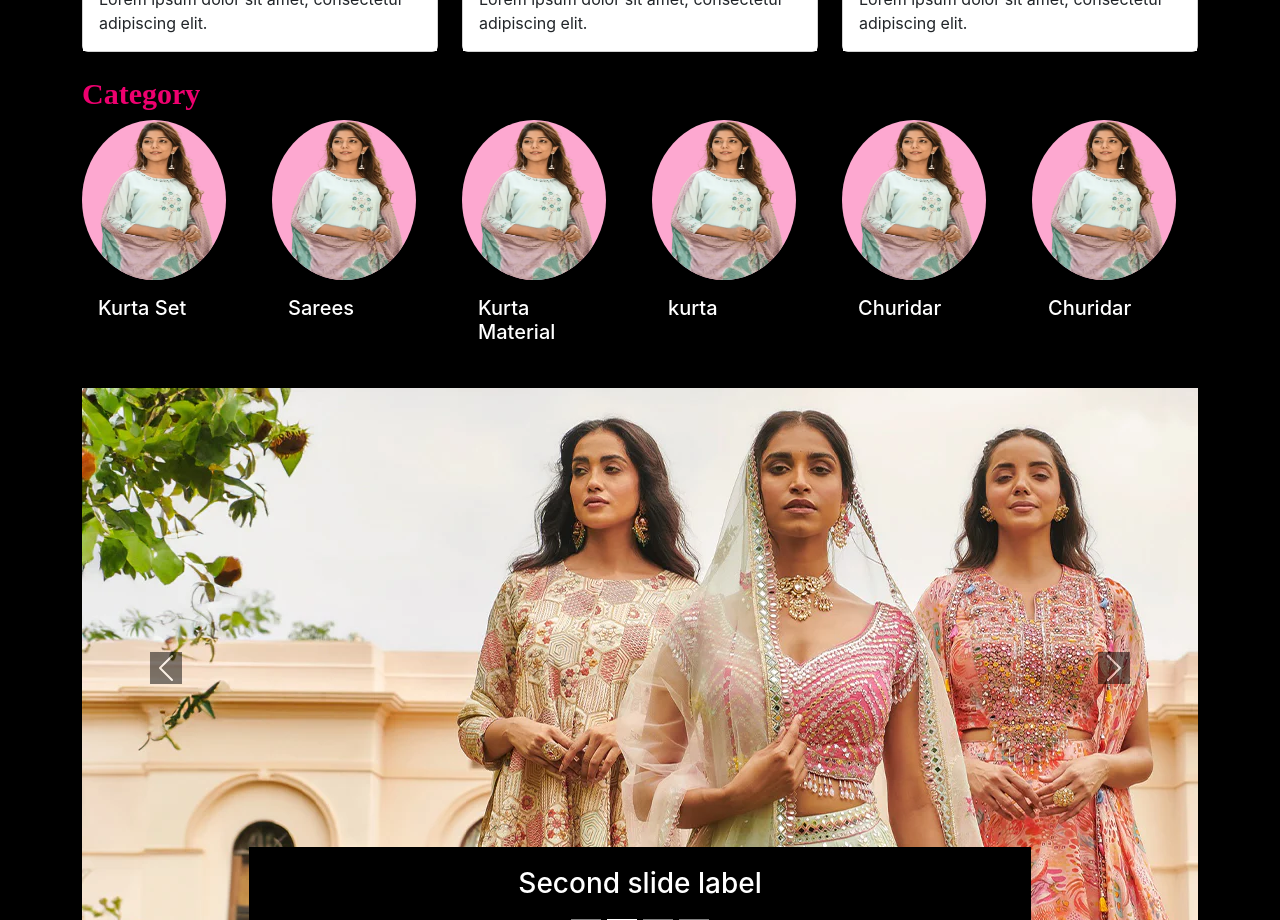
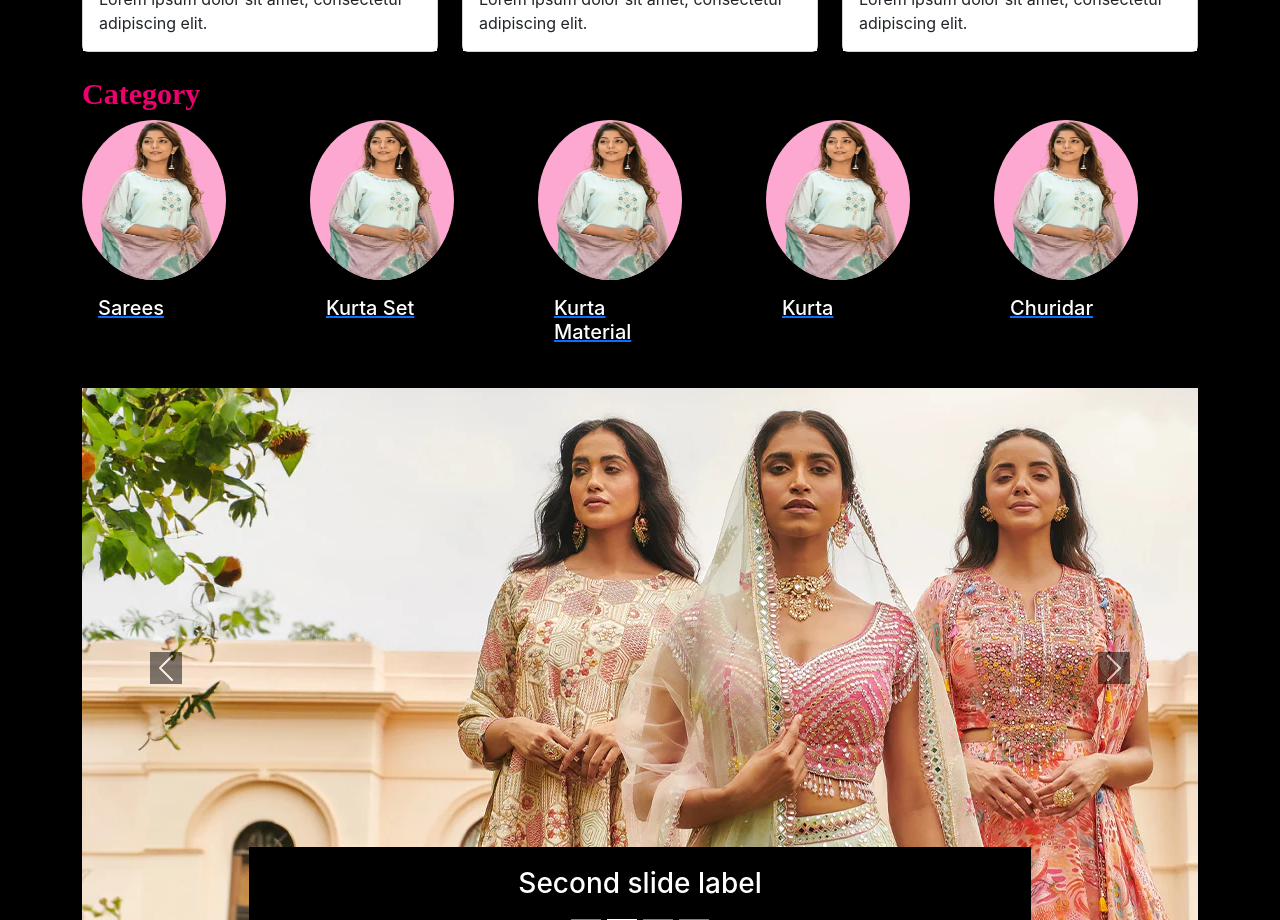
Before and after one commit to dhanwis/E-commerce-HAK, a React (Create React App) app: page / in a window 1280 px wide. Shown: the part 1920-2840 px from the top of the page. Built offline with nearby package versions, Linux system fonts and the light colour scheme.

Commit message:
category

```diff
--- a/src/App.js
+++ b/src/App.js
@@ -8,6 +8,8 @@ import Category from './components/Category';
 import Offers from './components/Offers';
 import Dilfooter from './components/Dilfooter';
 import Bansarees from './components/Bansarees';
+import Csaree from './components/Csaree';
+
 
 // The main content of the homepage
 const SimpleAnimation = () => {
@@ -31,6 +33,7 @@ const App = () => {
       <Routes>
         <Route path="/" element={<SimpleAnimation />} /> {/* Home route */}
         <Route path="/Bansarees" element={<Bansarees/>} /> {/* Page for slide 1 in Offers */}
+
         {/* Add more routes as needed */}
       </Routes>
         {/* <Dilfooter />  */}
--- a/src/components/Category.js
+++ b/src/components/Category.js
@@ -1,86 +1,48 @@
 import React from 'react';
 import Button from 'react-bootstrap/Button';
 import Card from 'react-bootstrap/Card';
-import kurtaset from '../images/k4.webp'; // Assuming this is an image URL
 import { Container } from 'react-bootstrap';
-// import Container from 'react-bootstrap/Container';
 import Row from 'react-bootstrap/Row';
 import Col from 'react-bootstrap/Col';
-import './Category.css';
-
+import { Link } from 'react-router-dom'; // Import for navigation
+import './Category.css'; // Import your custom CSS file (optional)
+import k4 from '../images/k4.webp';
 
 function Category() {
+  const categoryItems = [
+    { name: 'Sarees', path: '/sarees' },
+    { name: 'Kurta Set', path: '/kurta-set' },
+    { name: 'Kurta Material', path: '/kurta-material' },
+    { name: 'Kurta', path: '/kurta' },
+    { name: 'Churidar', path: '/churidar' },
+    // Add more category items here as needed
+  ];
+
   return (
     <Container>
       <h4 className='ctitle'>Category</h4>
       <Row className='scroll-row'>
- <Col>
-  <Card className='cbackground'style={{ width: '9rem' }}>
-    <Card.Img  className='category' variant="top" src={kurtaset}  style={{
-                  borderRadius: '50%',width:'9rem', // Make the image completely circular
-                  height: '10rem' // Explicit height to match width
-                }}/>
+        {categoryItems.map((item) => (
+          <Col key={item.name}>
+            <Link to={item.path}>
+              <Card className='cbackground' style={{ width: '9rem' }}>
+                <Card.Img
+                  className='category'
+                  variant="top"
+                  src={k4} // Replace with your placeholder image
+                  style={{
+                    borderRadius: '50%',
+                    width: '9rem', // Make the image completely circular
+                    height: '10rem', // Explicit height to match width
+                  }}
+                />
                 <Card.Body className='cat'>
-      <Card.Title className='cat'>Kurta Set</Card.Title>
+                  <Card.Title className='cat'>{item.name}</Card.Title>
                 </Card.Body>
               </Card>
+            </Link>
           </Col>
-  <Col >
-  <Card   className='cbackground'style={{ width: '9rem' }}>
-    <Card.Img  className='category'variant="top" src={kurtaset} style={{
-                  borderRadius: '50%',width:'9rem', // Make the image completely circular
-                  height: '10rem' // Explicit height to match width
-                }}/>
-     <Card.Body className='cat'>
-      <Card.Title className='cat'>Sarees</Card.Title>
-    </Card.Body>
-  </Card>
-  </Col>
-  <Col >
-  <Card   className='cbackground'style={{ width: '9rem' }}>
-    <Card.Img  className='category'variant="top" src={kurtaset} style={{
-                  borderRadius: '50%',width:'9rem', // Make the image completely circular
-                  height: '10rem' // Explicit height to match width
-                }} />
-     <Card.Body className='cat'>
-      <Card.Title className='cat'>Kurta Material</Card.Title>
-    </Card.Body>
-  </Card>
-  </Col>
-  <Col >
-  <Card   className='cbackground'style={{ width: '9rem' }}>
-    <Card.Img  className='category'variant="top" src={kurtaset} style={{
-                  borderRadius: '50%',width:'9rem', // Make the image completely circular
-                  height: '10rem' // Explicit height to match width
-                }} />
-     <Card.Body className='cat'>
-      <Card.Title className='cat'>kurta</Card.Title>
-    </Card.Body>
-  </Card>
-  </Col>
-  <Col >
-  <Card   className='cbackground'style={{ width: '9rem' }}>
-    <Card.Img  className='category'variant="top" src={kurtaset}style={{
-                  borderRadius: '50%',width:'9rem', // Make the image completely circular
-                  height: '10rem' // Explicit height to match width
-                }} />
-     <Card.Body className='cat'>
-      <Card.Title className='cat'>Churidar</Card.Title>
-    </Card.Body>
-  </Card>
-  </Col>
-  <Col >
-  <Card   className='cbackground'style={{ width: '9rem' }}>
-    <Card.Img  className='category'variant="top" src={kurtaset}style={{
-                  borderRadius: '50%',width:'9rem', // Make the image completely circular
-                  height: '10rem' // Explicit height to match width
-                }} />
-     <Card.Body className='cat'>
-      <Card.Title className='cat'>Churidar</Card.Title>
-    </Card.Body>
-  </Card>
-  </Col>
-
+        ))}
       </Row>
     </Container>
   );
--- /dev/null
+++ b/src/components/Csaree.js
@@ -0,0 +1,76 @@
+import React from 'react';
+import { Container, Row, Col, Nav, Navbar, NavDropdown, Form, FormControl, Button } from 'react-bootstrap';
+
+function Csaree() {
+  return (
+    <div className="App">
+      <Navbar bg="light" expand="lg">
+        <Container fluid>
+          <Navbar.Brand href="#home">My Ecommerce Site</Navbar.Brand>
+          <Navbar.Toggle aria-controls="basic-navbar-nav" />
+          <Navbar.Collapse id="basic-navbar-nav">
+            <Nav className="me-auto">
+              <Nav.Link href="#women">Women</Nav.Link>
+              <Nav.Link href="#western">Western</Nav.Link>
+              <Nav.Link href="#men">Men</Nav.Link>
+              <NavDropdown title="More" id="basic-nav-dropdown">
+                <NavDropdown.Item href="#kids">Kids</NavDropdown.Item>
+                <NavDropdown.Item href="#home-and-kitchen">Home & Kitchen</NavDropdown.Item>
+                <NavDropdown.Item href="#beauty-and-health">Beauty & Health</NavDropdown.Item>
+                <NavDropdown.Item href="#jewellery-and-accessories">Jewellery & Accessories</NavDropdown.Item>
+                <NavDropdown.Item href="#bags-and-footwear">Bags & Footwear</NavDropdown.Item>
+                <NavDropdown.Item href="#electronics">Electronics</NavDropdown.Item>
+              </NavDropdown>
+            </Nav>
+            <Form className="d-flex">
+              <FormControl type="search" placeholder="Search" className="me-2" aria-label="Search" />
+              <Button variant="outline-success">Search</Button>
+            </Form>
+          </Navbar.Collapse>
+        </Container>
+      </Navbar>
+
+      <Container fluid>
+        <Row>
+          <Col sm={2} className="bg-light border-end">
+            <Nav className="flex-column">
+              <Nav.Link href="#women">Women Ethnic</Nav.Link>
+              <Nav.Link href="#women">Women Western</Nav.Link>
+              <Nav.Link href="#men">Men</Nav.Link>
+              <Nav.Link href="#kids">Kids</Nav.Link>
+              <Nav.Link href="#home-and-kitchen">Home & Kitchen</Nav.Link>
+              <Nav.Link href="#beauty-and-health">Beauty & Health</Nav.Link>
+              <NavDropdown title="More" id="side-dropdown">
+                <NavDropdown.Item href="#jewellery-and-accessories">Jewellery & Accessories</NavDropdown.Item>
+                <NavDropdown.Item href="#bags-and-footwear">Bags & Footwear</NavDropdown.Item>
+                <NavDropdown.Item href="#electronics">Electronics</NavDropdown.Item>
+              </NavDropdown>
+            </Nav>
+          </Col>
+          <Col sm={10}>
+            <Row>
+              <Col>
+                <h2 className="d-flex justify-content-between">
+                  Products
+                  <span>Showing 21-40 out of 10000 products</span>
+                </h2>
+                <Row>
+                  <Col sm={3}>
+                    <Form.Select aria-label="Sort by">
+                      <option value="relevance">Relevance</option>
+                      <option value="price_low_to_high">Price (Low to High)</option>
+                      <option value="price_high_to_low">Price (High to Low)</option>
+                    </Form.Select>
+                  </Col>
+                </Row>
+              </Col>
+            </Row>
+            {/* Add product listing components here */}
+          </Col>
+        </Row>
+      </Container>
+    </div>
+  );
+}
+
+export default Csaree;
--- a/src/components/Offers.js
+++ b/src/components/Offers.js
@@ -21,6 +21,9 @@ function Offers() {
         break;
       case 3:
         navigate('/Bansarees');
+        break;
+        case 4:
+        navigate('/Csaree');
         break;
       default:
         navigate('/'); // Default navigation
@@ -58,6 +61,7 @@ function Offers() {
           </Carousel.Caption>
         </Carousel.Item>
       </Carousel>
+
     </Container>
   );
 }
```
Lines whose indentation alone changed are shown as unchanged.
